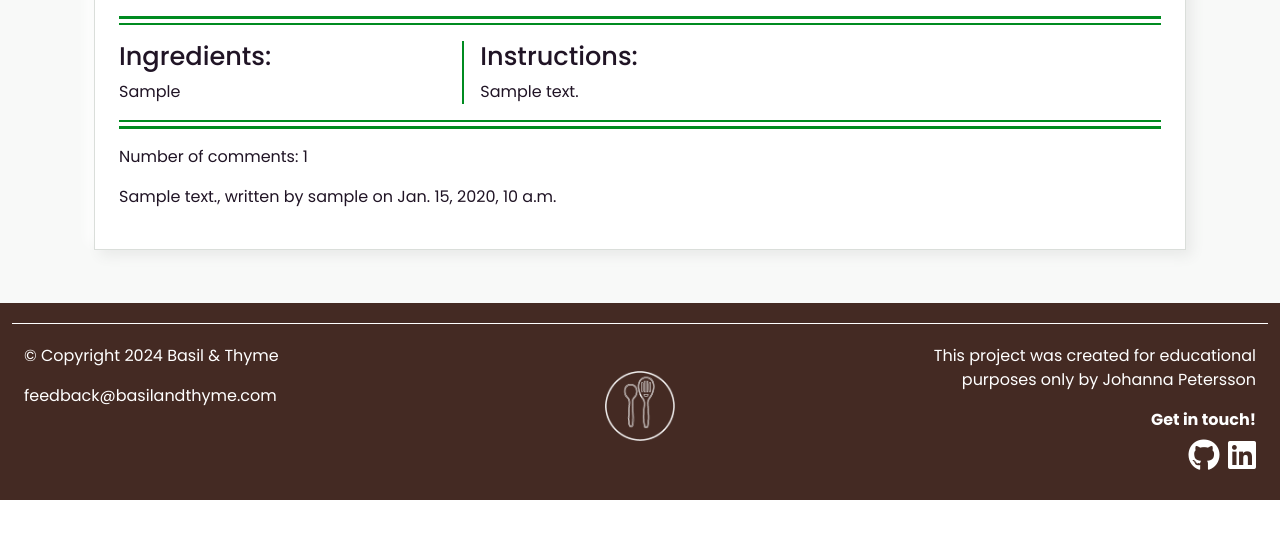
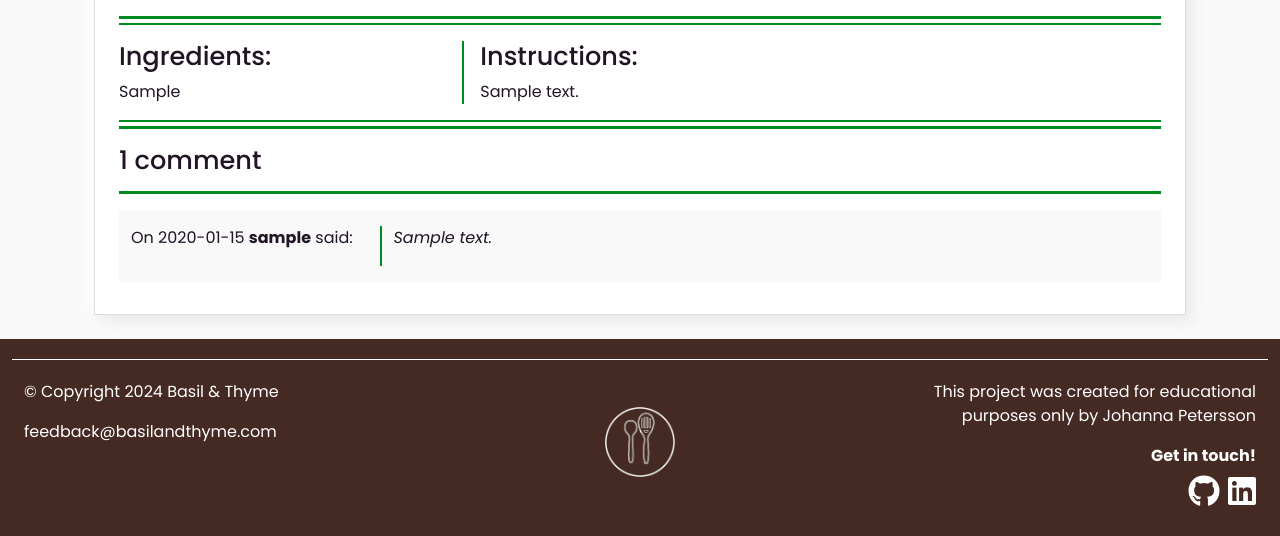
Before and after one commit to johannacarolinep/basilandthyme, a Django app: a page that uses recipe_book/templates/recipe_book/recipe-page.html in a window 1280 px wide. Shown: the part 300-836 px from the top of the page. Before the commit the page ends 800 px from the top, so only its background shows below. Run offline with Django 4.2, Linux system fonts and the light colour scheme; tables that the repository leaves empty hold one stand-in row (values such as "Sample post"); some libraries are stand-ins or nearby versions.

Commit message:
feat: Add html structure and styles to display comments

```diff
--- a/recipe_book/templates/recipe_book/recipe-page.html
+++ b/recipe_book/templates/recipe_book/recipe-page.html
@@ -61,12 +61,30 @@
         </div>
         <div class="bg-brand-green h-line mx-auto mt-3"> </div>
         <div class="bg-brand-green h-line mx-auto mt-1 mb-3"> </div>
-        <div class="row">
-            <p>Number of comments: {{ no_of_comments }}</p>
+        <section>
+            {% if no_of_comments is not 0 %}
+            <h3 class="fs-rem-130 fs-rem-lg-160">{{ no_of_comments }} comment{% if no_of_comments > 1 %}s{% endif %}
+            </h3>
+            {% else %}
+            <h3 class="fs-rem-130 fs-rem-lg-160">This recipe has recived no comments yet.</h3>
+            {% endif %}
+
             {% for comment in comments %}
-            <p>{{ comment.body }}, written by {{ comment.author }} on {{ comment.created_on }}</p>
+            <div class="bg-brand-green h-line mx-auto my-3 d-none d-md-block"> </div>
+            <div class="row mx-auto my-2 py-3 bg-brand-gray">
+                <div class="col-12 col-md-3">
+                    <p class="mb-0">
+                        On {{ comment.created_on|date:"Y-m-d" }}
+                        <span class="fw-bold">{{ comment.author }}</span> said:
+                    </p>
+                    <div class="bg-brand-green h-line d-md-none"> </div>
+                </div>
+                <div class="col-12 col-md-9 mt-2 mt-md-0 comment-body">
+                    <p class="text-break fst-italic fs-small">{{ comment.body }}</p>
+                </div>
+            </div>
             {% endfor %}
-        </div>
+        </section>
     </div>
 </div>
 
--- a/static/css/style.css
+++ b/static/css/style.css
@@ -341,6 +341,8 @@ body {
     -webkit-text-stroke: 1px #065f1b;
 }
 
+
+
 /* -------------------------------- Footer */
 footer {
     padding: 20px 0;
@@ -352,6 +354,12 @@ footer {
     /* --------------------------------- Recipe detail page */
     .recipe-instructions {
         border-left: 2.5px solid #008B20;
+    }
+
+    /* ---------------------------------- Comments */
+
+    .comment-body {
+        border-left: 2px solid #008B20;
     }
 }
 
```
Also changed, not shown: README.md, 1 other file.
